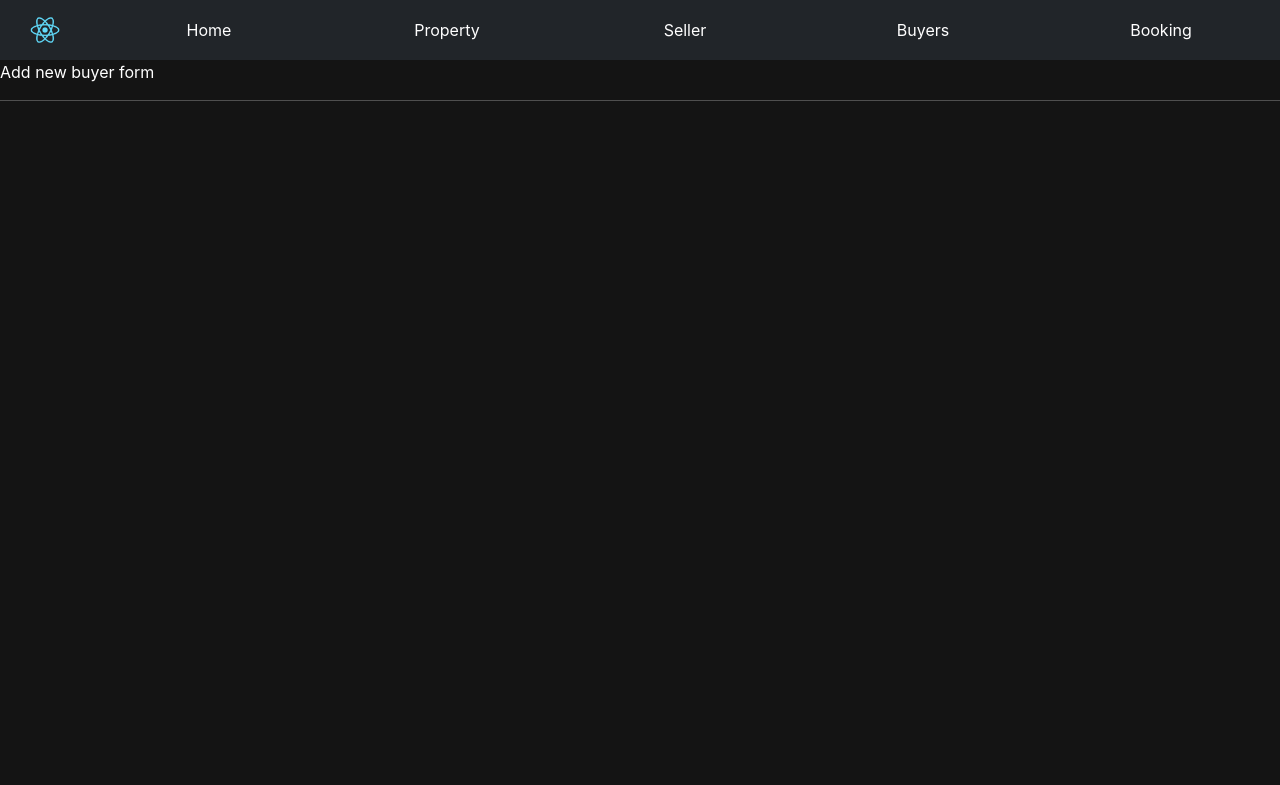
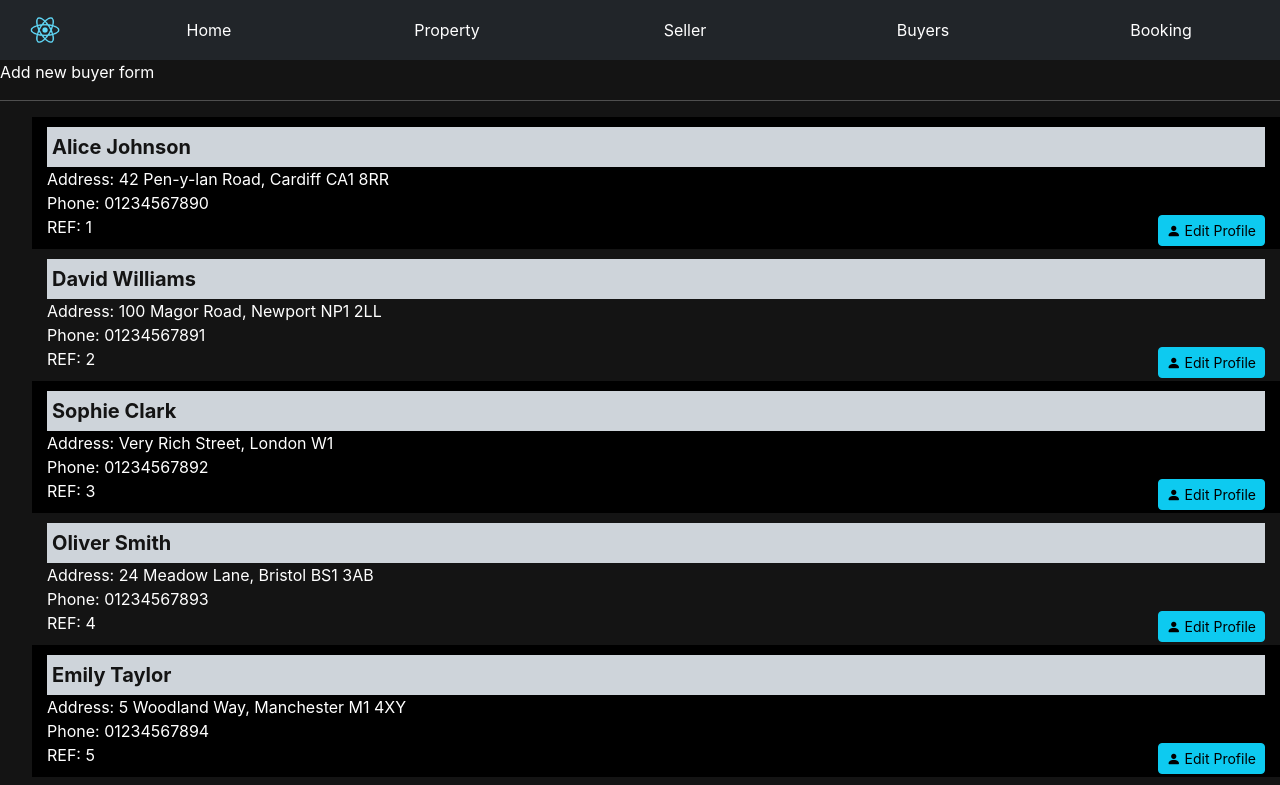
Before and after one commit to V-a6u/QA_Project_1, a React (Create React App) app in the folder project/: page /buyer in a window 1280 px wide. Shown: the top 785 px of the page. Built offline with nearby package versions, Linux system fonts and the light colour scheme; data requests are answered from the project's data file.

Commit message:
Added files from Property function

```diff
--- a/project/src/App.js
+++ b/project/src/App.js
@@ -7,6 +7,7 @@ import LandingPage from "./Components/LandingPage";
 import Property from "./Components/Property/Property";
 import Seller from "./Components/Seller/Seller";
 import Buyer from "./Components/Buyer/Buyer";
+import BuyerProfile from "./Components/Buyer/BuyerProfile";
 import SellerProperty from "./Components/Seller/SellerProperty";
 import Booking from './Components/Booking/Booking';
 import Error from "./Components/Error";
@@ -21,6 +22,7 @@ function App() {
                 <Route path="seller" element={<Seller/>}/>
                 <Route path="seller/:sellerId/property" element={<SellerProperty/>}/>
                 <Route path="buyer" element={<Buyer/>}/>
+                <Route path="buyer/:buyerId/profile" element={<BuyerProfile/>}/>
                 <Route path="property/:propertyId/booking" element={<Booking/>}/>
                 <Route path="*" element={<Error/>}/>
             </Route>
--- a/project/src/Components/Buyer/Buyer.css
+++ b/project/src/Components/Buyer/Buyer.css
@@ -0,0 +1,29 @@
+.buyerBlock{
+    padding: 5px;
+    font-weight: bold;
+    font-size: 15pt;
+    color: #141414;
+}
+
+ul{
+    list-style: none;
+
+}
+
+.custom-list li{
+    padding: 10px 15px;
+    transition: background-color 0.3s ease;
+}
+
+/* Alternate background colors for odd and even items */
+.custom-list li:nth-child(even) {
+    background-color: #141414; /* Dark background for even items */
+}
+
+.custom-list li:nth-child(odd) {
+    background-color: #000000; /* Darker background for odd items */
+}
+.custom-list li:hover {
+    background-color: #E50914; /* Red accent color for hover */
+    color: #FFFFFF; /* Text color on hover */
+}
--- a/project/src/Components/Buyer/Buyer.js
+++ b/project/src/Components/Buyer/Buyer.js
@@ -21,14 +21,17 @@ export default function Buyer(){
     };
     const [buyersList, dispatch] = useReducer(buyerListReducer, []);
 
+
     useEffect( () => {
         setLoading(true);
 
         fetch("http://localhost:3001/buyer")
             .then((response) => response.json())
             .then( (buyers) => {
+                //getBuyers(buyers);
                 dispatch({type: "SET", payload: buyers});
                 setLoading(false);
+                //console.log(JSON.stringify(buyers));
             })
     }, []);
 
@@ -46,20 +49,26 @@ export default function Buyer(){
                     : ""
             }
 
-            <ul>
+
+            <div>
+                <ul className={"custom-list"}>
                     {
-                    buyersList.map( buyer => {
+                        buyersList.map( (buyer) =>
+                        <>
                             <li key={buyer.id}>
-                            <div className="buyerBlock">
-                                <i className="bi bi-person-fill"/>{buyer.firstName}&nbsp;{buyer.surname}
-                            </div>
-                            <i className="bi bi-geo-alt-fill"/>{buyer.address}&nbsp;{buyer.postcode}<i/><i/>
-                            <i className="fa fa-phone"/>{buyer.phone}&nbsp;
+                                <div className={"buyerBlock bg-dark-subtle"}> {buyer.firstName}&nbsp;{buyer.surname} </div>
+                                Address: {buyer.address}&nbsp;{buyer.postcode} <br/>
+                                Phone: {buyer.phone} <br/>
                                 REF: {buyer.id}
+                                <Link to={`${buyer.id}/profile`} state={buyer}
+                                      className="btn btn-info btn-sm float-end">
+                                    <i className="bi bi-person-fill"/>&nbsp;Edit Profile</Link>
                             </li>
-                    })
+                        </>
+                        )
                     }
                 </ul>
+            </div>
 
 
         </>
--- /dev/null
+++ b/project/src/Components/Buyer/BuyerProfile.js
@@ -0,0 +1,7 @@
+export default function BuyerProfile(){
+    return (
+        <>
+            Hi!
+        </>
+    )
+}
```
Lines whose indentation alone changed are shown as unchanged.
